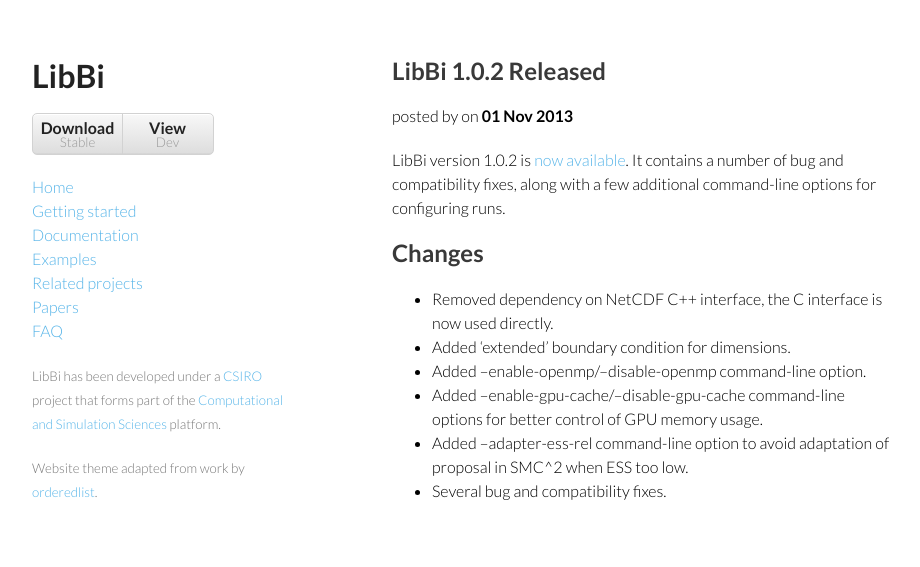
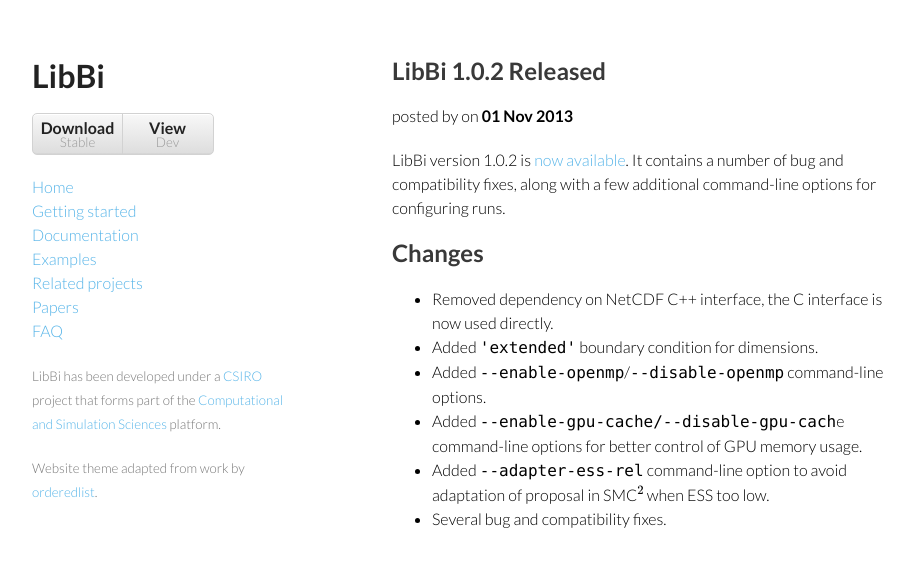
Before and after one commit to lawmurray/LibBi, a Jekyll site: the page built from _posts/2013-11-01-LibBi-1.0.2-Released.md, in a window 1280 px wide. Shown: the top 567 px of the page, without its empty margins (178-1098 px from the left). Built offline with Jekyll 4.4.1, drawn with Linux system fonts in a browser that asks for light colours; formulas are drawn with MathJax 3.

Commit message:
Fixed formatting of changes in latest post.

```diff
--- a/_posts/2013-11-01-LibBi-1.0.2-Released.md
+++ b/_posts/2013-11-01-LibBi-1.0.2-Released.md
@@ -13,10 +13,10 @@
 
 * Removed dependency on NetCDF C++ interface, the C interface is now used
   directly.
-* Added 'extended' boundary condition for dimensions.
-* Added --enable-openmp/--disable-openmp command-line option.
-* Added --enable-gpu-cache/--disable-gpu-cache command-line options for better
+* Added `'extended'` boundary condition for dimensions.
+* Added `--enable-openmp`/`--disable-openmp` command-line options.
+* Added `--enable-gpu-cache/--disable-gpu-cach`e command-line options for better
   control of GPU memory usage.
-* Added --adapter-ess-rel  command-line option to avoid adaptation of proposal
-  in SMC^2 when ESS too low.
+* Added `--adapter-ess-rel`  command-line option to avoid adaptation of proposal
+  in SMC$^2$ when ESS too low.
 * Several bug and compatibility fixes.
```
